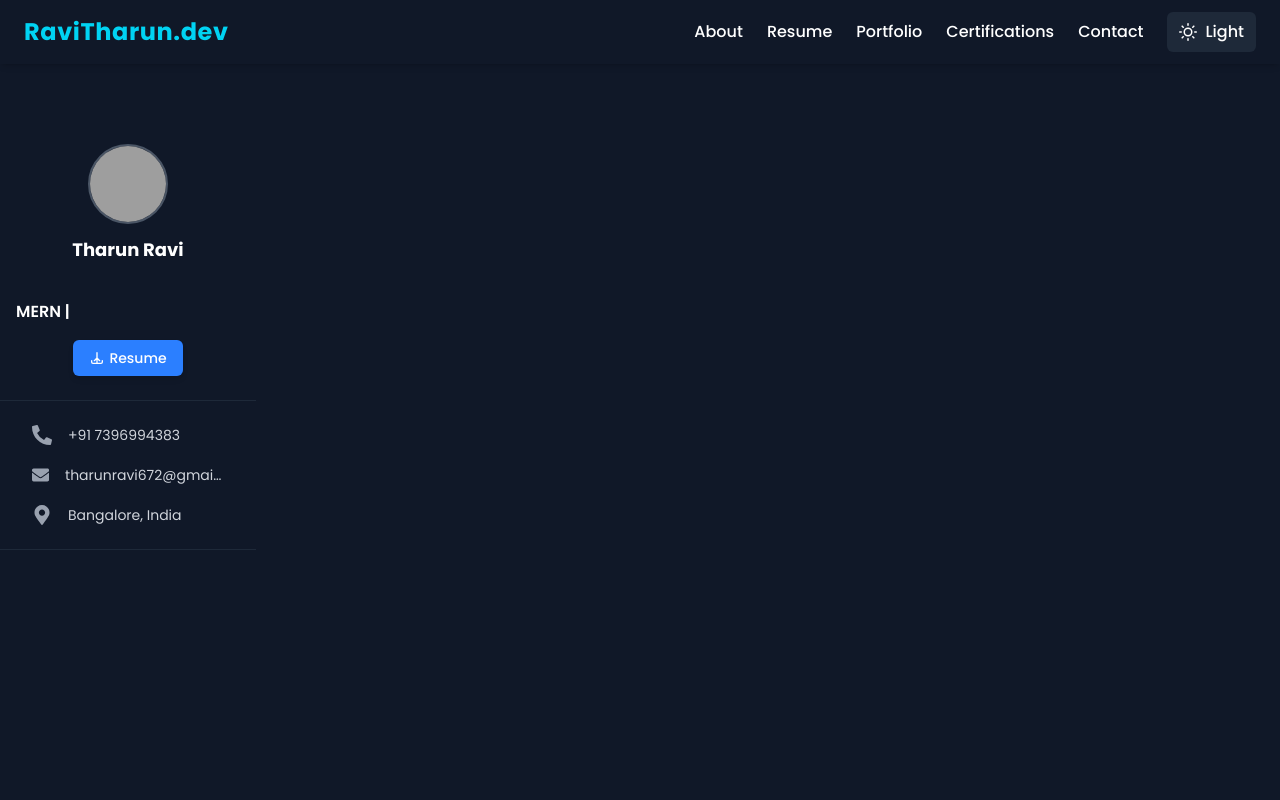
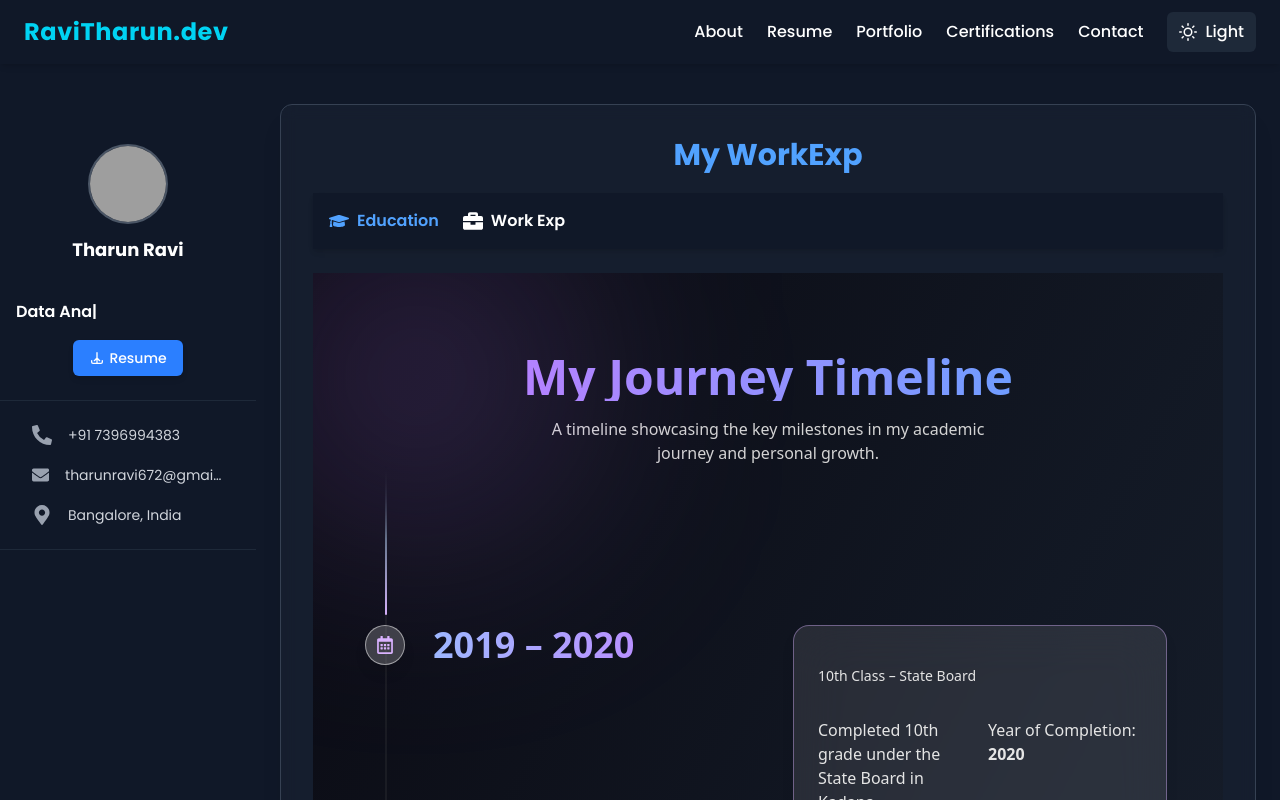
Before and after one commit to ravitharun/TharunProtifilo, a React (Vite) app in the folder Ui/: page /WorkExp in a window 1280 px wide. Shown: the top 800 px of the page. Built offline with nearby package versions, Linux system fonts and the light colour scheme; grey boxes are pictures that could not be loaded.

Commit message:
added the ui

```diff
--- a/Ui/src/Components/MainNavbar.jsx
+++ b/Ui/src/Components/MainNavbar.jsx
@@ -11,6 +11,7 @@ import { FaXmark } from "react-icons/fa6";
 function MainNavbar({ isMobileOpen, setIsMobileOpen }) {
   console.log("isMobileOpen", isMobileOpen)
   const location = useLocation(); // for active link
+  console.log(location,'location')
   const { theme, toggleTheme } = useContext(ThemeContext); // this should work now
   console.log(theme,'theme')
 
--- a/Ui/src/Components/MinNavbar.jsx
+++ b/Ui/src/Components/MinNavbar.jsx
@@ -2,8 +2,8 @@ import React from 'react'
 import { FaBriefcase, FaGraduationCap } from 'react-icons/fa'
 import { Link } from 'react-router-dom'
 
-function MinNavbar({Page}) {
-    console.log( "Page formt eh min anvb" ,Page)
+function MinNavbar({ Page }) {
+    console.log("Page formt eh min anvb", Page)
     return (
         <>
 
--- a/Ui/src/Components/TimelineDemo.jsx
+++ b/Ui/src/Components/TimelineDemo.jsx
@@ -78,10 +78,23 @@ import { Timeline } from "../Pages/Timeline";
     },
   ];
 
+  const WorkExp = [
 
+    {
+      // id: "01",
+      CompanyName: "REBERT Technologies Pvt. Ltd.",
+      Role: "BackEnd Developer",
+      JoBType: "Internship",
+      Duration: "6Months",
+      Location: "Pune",
+      Exp:"1Month"
+
+    }
+  ]
+// console.log(WorkExp,'WorkExp form the timelineDemo.jsx')
   return (
     <div className="relative w-full overflow-clip">
-            <Timeline data={data} />
+      <Timeline data={data} Work={WorkExp} />
     </div>
   );
 }
--- a/Ui/src/Pages/Timeline.jsx
+++ b/Ui/src/Pages/Timeline.jsx
@@ -7,12 +7,15 @@ import {
   FaGraduationCap,
   FaMapMarkerAlt,
 } from "react-icons/fa";
+import { useLocation } from "react-router-dom";
 
-export const Timeline = ({ data }) => {
+export const Timeline = ({ data, Work }) => {
+  // console.log(JSON.stringify(Work,2,null), 'WorkExp fromTimeline.jsx ')
   const ref = useRef(null);
   const containerRef = useRef(null);
   const [height, setHeight] = useState(0);
-
+const location=useLocation('')
+console.log(location.pathname,"location.pathname")
   useEffect(() => {
     if (ref.current) {
       const rect = ref.current.getBoundingClientRect();
--- a/Ui/src/Pages/WorkExp.jsx
+++ b/Ui/src/Pages/WorkExp.jsx
@@ -1,16 +1,21 @@
-import React, { useState } from 'react'
-import MainNavbar from '../Components/MainNavbar'
-import LeftNavbar from '../Components/LeftNavbar'
-import MinNavbar from '../Components/MinNavbar';
+import React, { useState } from "react";
+import LeftNavbar from "../Components/LeftNavbar";
+import MainNavbar from "../Components/MainNavbar";
+import { TimelineDemo } from "../Components/TimelineDemo";
+import Skills from "./Skills";
+import { Link } from "react-router-dom";
+import { FaBriefcase, FaGraduationCap, FaSuitcase } from "react-icons/fa";
+import { FaUpwork } from "react-icons/fa6";
+import MinNavbar from "../Components/MinNavbar";
 
-function WorkExp() {
+export default function WorkExp() {
     const [isMobileOpen, setIsMobileOpen] = useState(false);
-    const Page = "Work Exp"
+    const Page = "Education"
+    // Work Exp
+    console.log(Page)
     return (
         <>
-
-            < div className="flex min-h-screen bg-gray-900 text-white overflow-hidden">
-
+            <div className="flex min-h-screen bg-gray-900 text-white overflow-hidden">
                 {/* LEFT NAVBAR */}
                 <div className="z-[50]">
                     <LeftNavbar
@@ -19,21 +24,46 @@ function WorkExp() {
                     />
                 </div>
 
-                {/* MAIN CONTENT */}
+                {/* MAIN CONTENT AREA */}
                 <div className="flex-1 min-w-0 ml-0">
-                    {/* <h1>efrgted</h1> */}
-                    {/* MAIN NAVBAR */}
+
+                    {/* FIXED TOP NAVBAR */}
                     <div className="fixed top-0 left-0 right-0 z-[40] bg-gray-900 border-b border-gray-800">
                         <MainNavbar
                             setIsMobileOpen={setIsMobileOpen}
                             isMobileOpen={isMobileOpen}
                         />
-                        <MinNavbar Page={Page}></MinNavbar>
+                    </div>
+
+                    {/* SPACING BELOW NAVBAR */}
+                    <div className="h-20"></div>
+
+                    {/* PAGE CONTENT */}
+                    <div className="px-4 md:px-6 py-6 space-y-10">
+
+                        {/* TIMELINE SECTION */}
+                        <section className="bg-gray-800/40 border border-gray-700 p-6 md:p-8 rounded-xl shadow-xl backdrop-blur-sm">
+                            <h1 className="text-xl md:text-3xl font-bold text-blue-400 mb-5 text-center">
+                                My WorkExp
+                            </h1>
+                            <MinNavbar Page={Page}></MinNavbar>
+                            <br />
+
+                            <TimelineDemo />
+                        </section>
+
+                        {/* SKILLS SECTION */}
+                        <section className="bg-gray-800/40 border border-gray-700 p-6 md:p-8 rounded-xl shadow-xl backdrop-blur-sm">
+                            <h2 className="text-xl md:text-2xl font-semibold text-blue-300 mb-5">
+                                Skills & Technologies
+                            </h2>
+
+                            <Skills />
+                        </section>
+
                     </div>
                 </div>
             </div>
         </>
-    )
+    );
 }
-
-export default WorkExp
```
Lines whose indentation alone changed are shown as unchanged.
